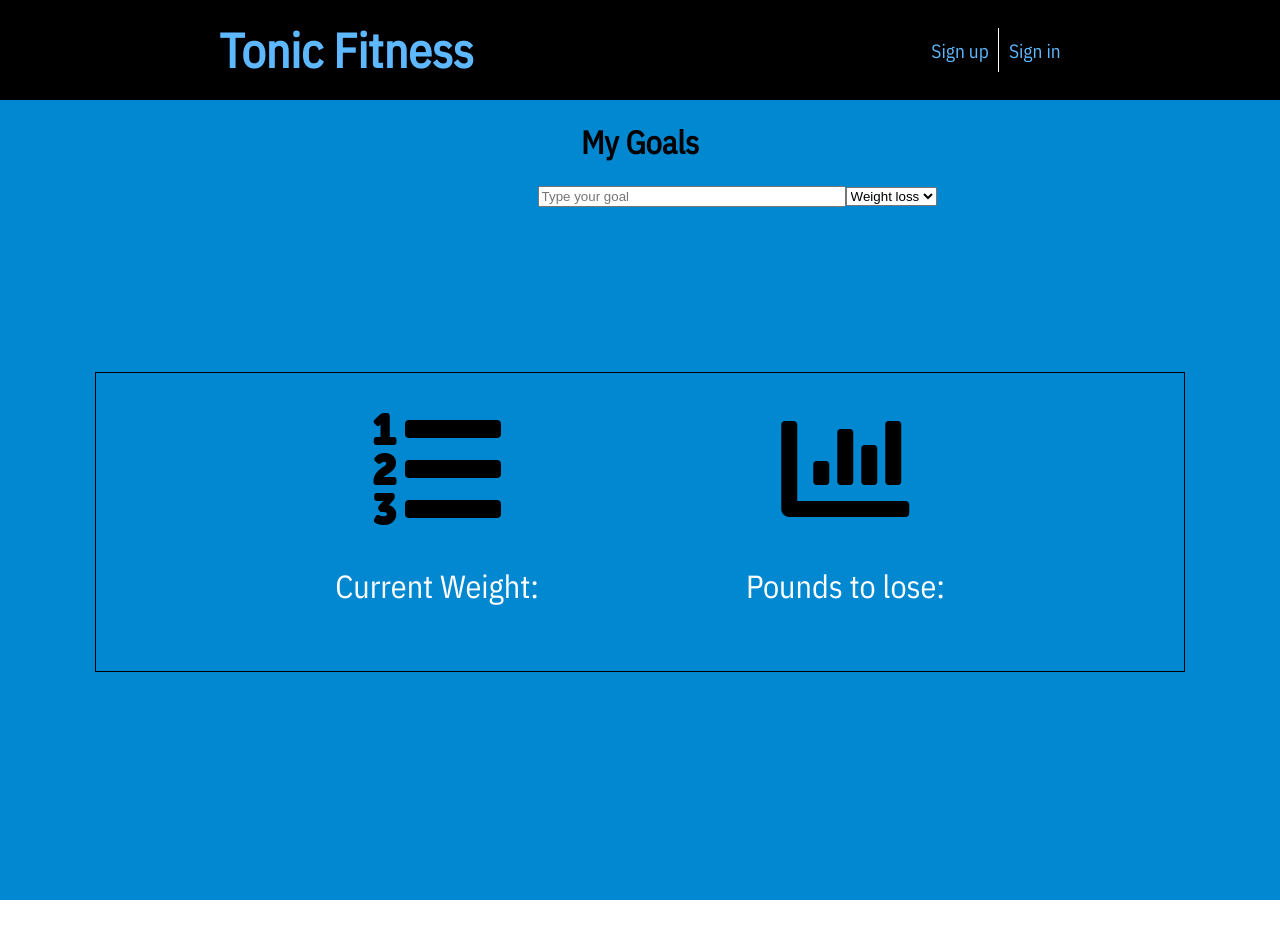
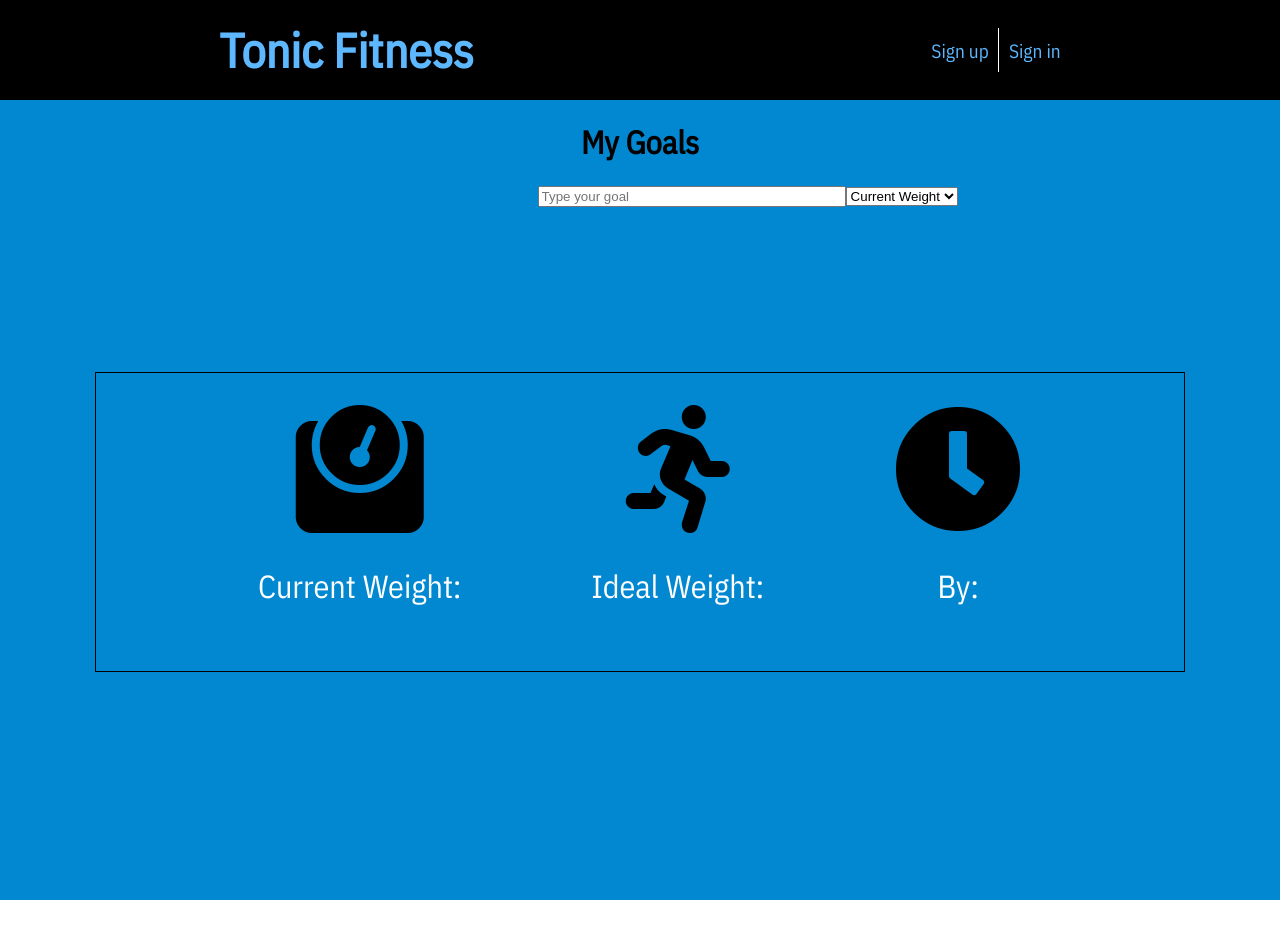
Before and after one commit to chingu-voyages/geckos-project-11, a React (Create React App) app in the folder tonic-fitness/: page /goals in a window 1280 px wide. Shown: the top 938 px of the page. Built offline with nearby package versions, Linux system fonts and the light colour scheme.

Commit message:
adding current weight icon, ideal weight icon, and date icon from font awesome, also updating goal picker

```diff
--- a/tonic-fitness/src/components/Goals.js
+++ b/tonic-fitness/src/components/Goals.js
@@ -55,17 +55,16 @@ class Goals extends Component  {
         onKeyPress={this.generateList}>
         </input>
         <select className='selection' onClick={this.optionSelected}>
-          <option value='weight'>Weight loss</option>
-          <option value='date' >Target date</option>
-          <option value='misc'>Misc</option>
+          <option value='weight'>Current Weight</option>
+          <option value='lose' >Ideal Weight</option>
+          <option value='by'>By</option>
           </select>
         <ul>
           {goalsList.map(item => {
             return (
               <div>
                 <li onClick={(this.deleteGoal.bind(this, item.id))}>{item.weight}</li>
-                <li onClick={(this.deleteGoal.bind(this, item.id))}>{item.date}</li>
-                <li onClick={(this.deleteGoal.bind(this, item.id))}>{item.misc}</li>
+                <li onClick={(this.deleteGoal.bind(this, item.id))}>{item.lose}</li>
               </div>
             )
           })}
@@ -73,13 +72,18 @@ class Goals extends Component  {
         <section id="landing-container" className="flex-col">
         <div className="display flex-row">
           <article className="flex-col">
-              <i className="fas fa-list-ol"></i>
-            <p className="heading-text"> Current Weight: <span></span>
+              <i className="fas fa-weight"></i>
+            <p className="heading-text"> Current Weight: <span className='currentWeight'></span>
             </p>
           </article>
           <article className="flex-col">
-              <i className="fas fa-chart-bar"></i>
-            <p className="heading-text"> Pounds to lose: <span></span>
+              <i className="fas fa-running"></i>
+            <p className="heading-text"> Ideal Weight: <span className='currentGoal'></span>
+            </p>
+          </article>
+          <article className="flex-col">
+              <i className="fas fa-clock"></i>
+            <p className="heading-text"> By: <span className='currentGoal'></span>
             </p>
           </article>
         </div>
```
